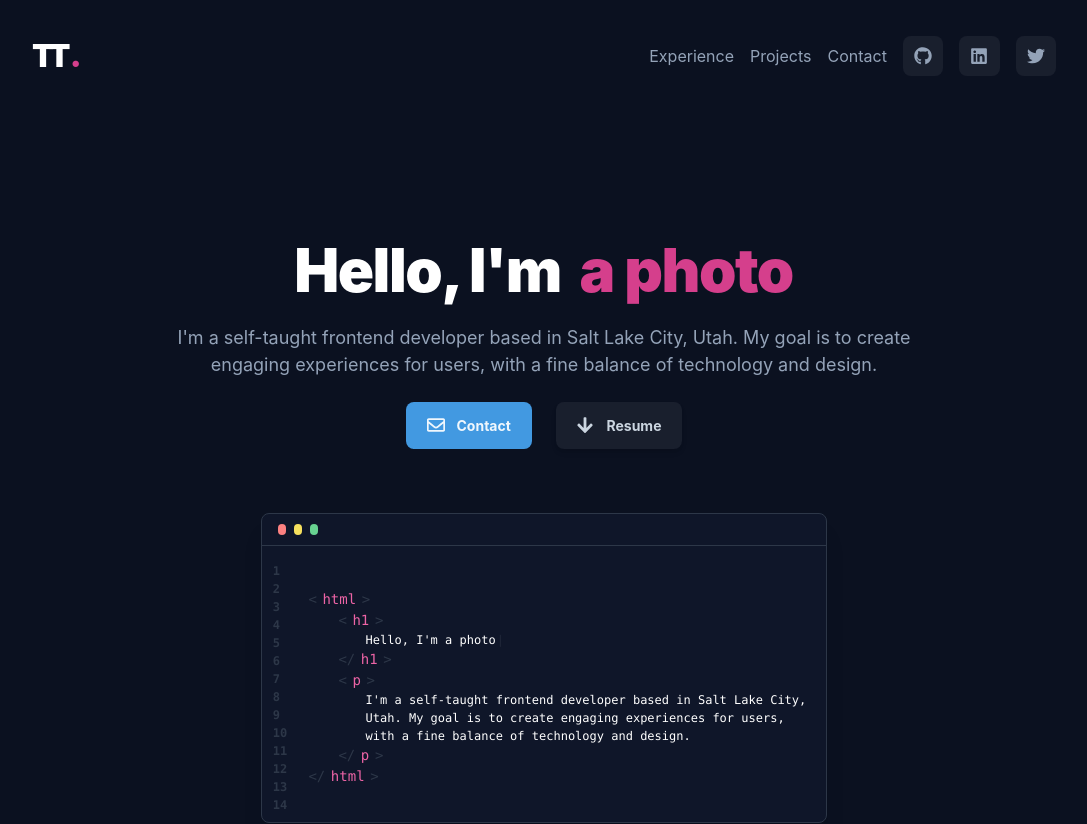
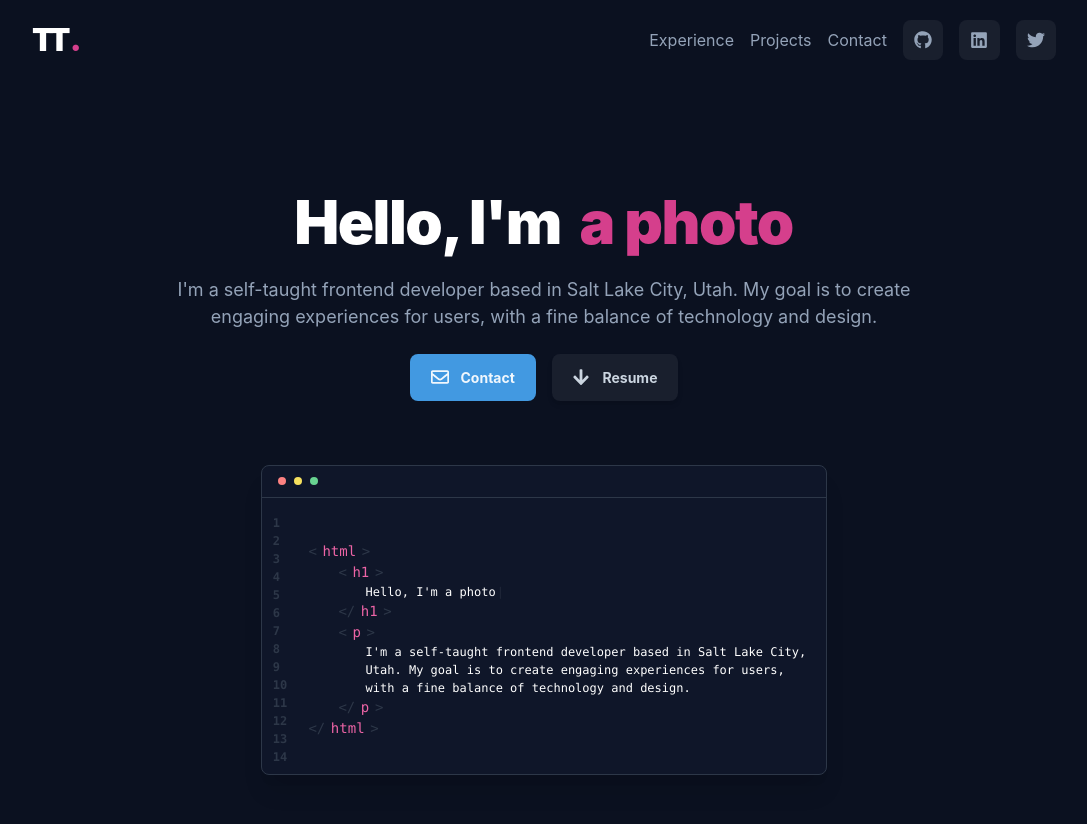
Before and after one commit to Uvacoder/devportfolio2, a React (Vite) app: page / in a window 1280 px wide. Shown: the top 824 px of the page, without its empty margins (96-1183 px from the left). Built offline with nearby package versions, Linux system fonts and the light colour scheme.

Commit message:
add modal

```diff
--- a/src/components/code/CodeEditor.jsx
+++ b/src/components/code/CodeEditor.jsx
@@ -70,9 +70,9 @@ export function CodeEditor({ text }) {
     >
       <HStack h="2rem" w="100%" borderBottom="1px solid" borderColor="gray.700">
         {/* status bar */}
-        <Box w=".5rem" h=".7rem" bg="red.300" rounded="full" ml="1rem" />
-        <Box w=".5rem" h=".7rem" bg="yellow.300" rounded="full" ml="1rem" />
-        <Box w=".5rem" h=".7rem" bg="green.300" rounded="full" ml="1rem" />
+        <Box w=".5rem" h=".5rem" bg="red.300" rounded="full" ml="1rem" />
+        <Box w=".5rem" h=".5rem" bg="yellow.300" rounded="full" ml="1rem" />
+        <Box w=".5rem" h=".5rem" bg="green.300" rounded="full" ml="1rem" />
       </HStack>
       <HStack p=".5rem" spacing="0">
         <LineNumbers length={14} />
--- /dev/null
+++ b/src/components/navbar/MenuModal.jsx
@@ -0,0 +1,67 @@
+import {
+  Modal,
+  ModalOverlay,
+  ModalContent,
+  ModalHeader,
+  ModalCloseButton,
+  ModalBody,
+  ModalFooter,
+  Button,
+  Link,
+  VStack,
+  Box,
+  Text,
+  useDisclosure,
+} from "@chakra-ui/react";
+
+import { FaTwitter, FaGithub, FaLinkedin, FaGit } from "react-icons/fa";
+
+export function MenuModal({ isOpen, onClose }) {
+  return (
+    <Modal
+      isCentered={false}
+      isOpen={isOpen}
+      onClose={onClose}
+      size="xs"
+      motionPreset="slideInBottom"
+    >
+      <ModalOverlay backdropFilter="blur(3px)" />
+      <ModalContent pos="absolute" top={5} right={5} m="0" bg="#1c2638">
+        <ModalCloseButton mt="1.5rem" />
+        <ModalBody>
+          <VStack
+            mt="2rem"
+            align="left"
+            color="text.light"
+            fontWeight="bold"
+            spacing="2rem"
+          >
+            <Link>Skills</Link>
+            <Link>Experience</Link>
+            <Link>Projects</Link>
+            <Link>Contact</Link>
+          </VStack>
+        </ModalBody>
+
+        <ModalFooter>
+          <VStack w="full" align="left">
+            <Button bg="blue.400">
+              <FaLinkedin style={{ marginRight: ".5rem" }} />
+              LinkedIn
+            </Button>
+
+            <Button bg="purple.600" onClick={onClose} w="full">
+              <FaGithub style={{ marginRight: ".5rem" }} />
+              Github
+            </Button>
+
+            <Button bg="blue.500">
+              <FaTwitter style={{ marginRight: ".5rem" }} />
+              Twitter
+            </Button>
+          </VStack>
+        </ModalFooter>
+      </ModalContent>
+    </Modal>
+  );
+}
--- a/src/components/navbar/NavBar.jsx
+++ b/src/components/navbar/NavBar.jsx
@@ -5,13 +5,16 @@ import {
   Spacer,
   Text,
   chakra,
+  useDisclosure,
 } from "@chakra-ui/react";
-import { Header } from "..";
-import { FaGithub, FaLinkedin, FaTwitter } from "react-icons/fa";
+import { MenuModal } from "./MenuModal";
+import { FaGithub, FaLinkedin, FaTwitter, FaBars } from "react-icons/fa";
 
 export function NavBar() {
+  const { isOpen, onOpen, onClose } = useDisclosure();
+
   return (
-    <HStack py="2rem" w="full" maxW="5xl">
+    <HStack pt="1rem" pb={[0, 0, "6rem"]} w="full" maxW="5xl">
       <Text
         fontSize="32px"
         fontWeight="black"
@@ -26,7 +29,18 @@ export function NavBar() {
       </Text>
 
       <Spacer />
-      <HStack color="text.light" spacing="1rem">
+      <IconButton
+        onClick={onOpen}
+        display={["flex", "flex", "none"]}
+        icon={<FaBars />}
+      />
+      <MenuModal isOpen={isOpen} onClose={onClose} />
+
+      <HStack
+        display={["none", "none", "flex"]}
+        color="text.light"
+        spacing="1rem"
+      >
         <Link href="#Experience">Experience</Link>
         <Link>Projects</Link>
         <Link>Contact</Link>
--- a/src/components/page/Page.jsx
+++ b/src/components/page/Page.jsx
@@ -6,11 +6,11 @@ export function Page({ children }) {
       bg="bg.primary"
       justify="start"
       align="center"
-      spacing="8rem"
+      spacing="2rem"
       maxW="100vw"
       minH="100vh"
       as="main"
-      px="2rem"
+      px="1rem"
       w="100%"
     >
       {children}
--- a/src/components/section/Section.jsx
+++ b/src/components/section/Section.jsx
@@ -2,7 +2,15 @@ import { VStack } from "@chakra-ui/react";
 
 export function Section({ children, align = "left", id }) {
   return (
-    <VStack id={id} as="section" w="full" maxW="4xl" align={align} spacing={0}>
+    <VStack
+      id={id}
+      as="section"
+      w="full"
+      maxW="4xl"
+      pb="6rem"
+      align={align}
+      spacing={0}
+    >
       {children}
     </VStack>
   );
--- a/src/sections/Hero.jsx
+++ b/src/sections/Hero.jsx
@@ -42,7 +42,7 @@ export function Hero() {
       </TitleBody>
       <Stack
         direction={["column", "column", "row"]}
-        spacing="6"
+        spacing="4"
         pb="16"
         w="full"
         justify="center"
```
